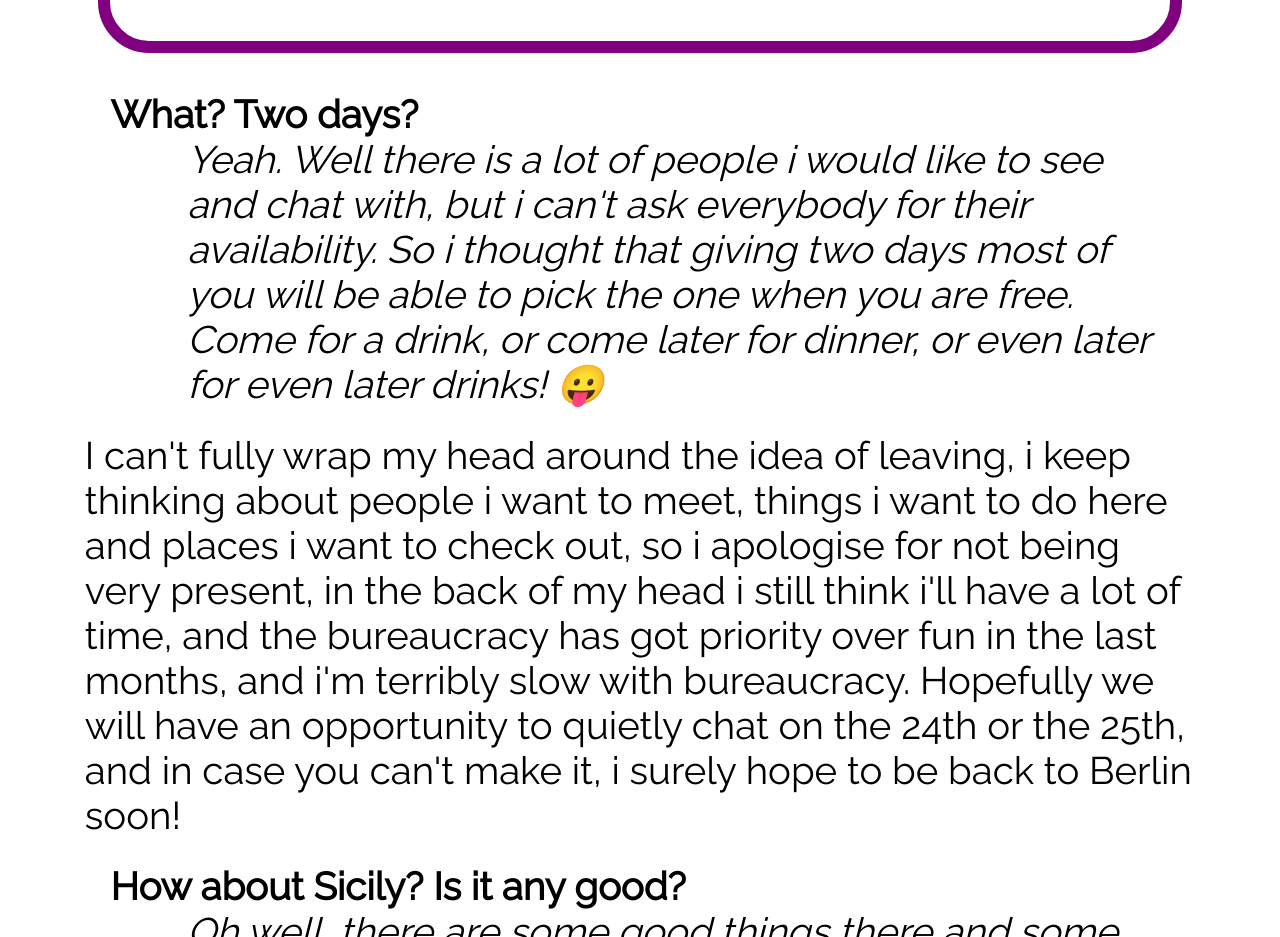
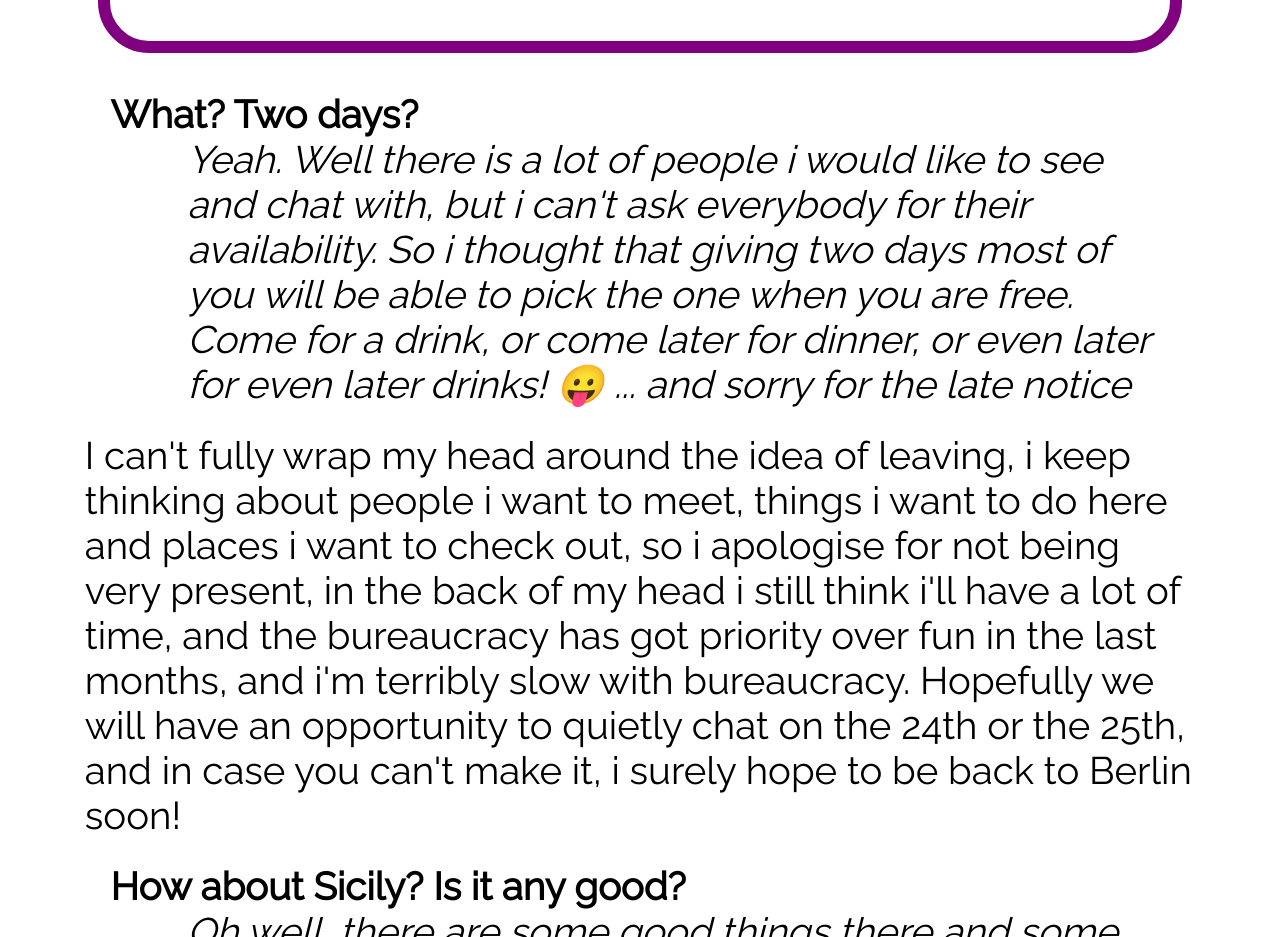
Before and after one commit to danse/tschuess, a plain HTML site: page index.html in a window 1280 px wide. Shown: the part 1611-2548 px from the top of the page. Drawn offline with Linux system fonts and the light colour scheme.

Commit message:
apologise for the short notice

```diff
--- a/index.html
+++ b/index.html
@@ -43,7 +43,8 @@
       with, but i can't ask everybody for their availability. So i
       thought that giving two days most of you will be able to pick
       the one when you are free. Come for a drink, or come later for
-      dinner, or even later for even later drinks! 😛
+      dinner, or even later for even later drinks! 😛 ... and sorry for
+      the late notice
     </div>
   </div>
   <div>
```
